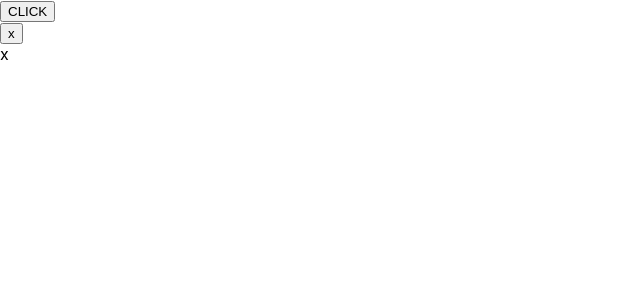
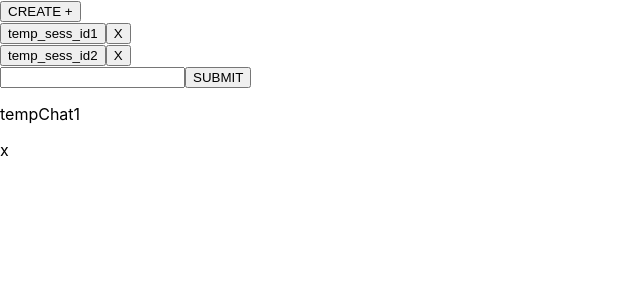
Before and after one commit to srikanthganta182/new-chat-gui, a React (Create React App) app: page / in a window 1280 px wide. Shown: the top 300 px of the page, without its empty margins (0-640 px from the left). Built offline with nearby package versions, Linux system fonts and the light colour scheme.

Commit message:
Local stuff basic, revert here, if messed up

```diff
--- a/src/App.tsx
+++ b/src/App.tsx
@@ -1,32 +1,43 @@
 import React, {useState} from 'react';
 import './App.css';
-import Session from "./components/Session";
-import ChatList from "./components/ChatList";
+import CreateSession from "./components/CreateSession";
+import SessionList from "./components/SessionList";
+import ChatForm from "./components/ChatForm";
+import ChatLog from "./components/ChatLog";
 
 function App() {
     const [sessionId, setSessionId] = useState<string>("x");
+    const [tempText, setTempText] = useState<string>("");
+    const [sessionListReload, setSessionListReload] = useState<number>(0);
+    const [chatLogReload, setChatLogReload] = useState<number>(0);
+
+    const renderSessionList = () => {
+        setSessionListReload(sessionListReload + 1)
+    }
+    const renderChatLog = () => {
+        setChatLogReload(chatLogReload + 1)
+    }
 
     return (
         <div>
-            <Session sessionId={sessionId} sessionName={"SESS-NAME"} setSessionId={setSessionId}></Session>
-            <ChatList sessionId={sessionId}></ChatList>
+            <CreateSession update={renderSessionList}></CreateSession>
+            <SessionList renderOn={sessionListReload} updateCurrentSession={setSessionId}
+                         updateSessionList={renderSessionList}></SessionList>
+            <ChatForm update={renderChatLog} updateTempText={setTempText}></ChatForm>
+            <ChatLog sessionId={sessionId} tempText={tempText} renderOn={chatLogReload}></ChatLog>
             {sessionId}
             {/*    Session List:
         1. Should refresh on new session.
         2. Should refresh on delete session.
         */}
-
-
             {/*  Chat List:
         1. Should refresh on selected session.
         2. Should refresh on new chat
         */}
 
-
             {/*  Chat Form
         1. Should refresh on text sent => Set to empty
         */}
-
         </div>
     );
 }
--- /dev/null
+++ b/src/components/ChatForm.tsx
@@ -0,0 +1,31 @@
+import React, {FC, FormEvent, useState} from 'react';
+
+interface ChatFormProps {
+    update: () => void;
+    updateTempText: (tempText: string) => void;
+}
+
+const ChatForm: FC<ChatFormProps> = ({update, updateTempText}) => {
+
+    const [text, setText] = useState("");
+    const handleSubmit = async (event: FormEvent) => {
+        event.preventDefault();
+        updateTempText(text)
+        update();
+
+        await new Promise(r => setTimeout(r, 3000));
+
+        updateTempText(text + "replyy")
+        update();
+
+    }
+
+    return (
+        <form onSubmit={(event) => handleSubmit(event)}>
+            <input type="text" name="chat input" onChange={(event) => setText(event.target.value)}/>
+            <button type={"submit"}>SUBMIT</button>
+        </form>
+    );
+};
+
+export default ChatForm;
--- a/src/components/ChatList.tsx
+++ /dev/null
@@ -1,15 +0,0 @@
-import React, {FC} from 'react';
-
-interface ChatProps {
-    sessionId: string;
-}
-
-const ChatList: FC<ChatProps> = ({sessionId}) => {
-    return (
-        <div>
-            <button>{sessionId}</button>
-        </div>
-    );
-};
-
-export default ChatList;
--- /dev/null
+++ b/src/components/ChatLog.tsx
@@ -0,0 +1,36 @@
+import React, {FC, useEffect, useState} from 'react';
+
+interface ChatLogProps {
+    sessionId: string;
+    tempText: string;
+    renderOn: number
+}
+
+interface Chat {
+    id: string;
+    text: string;
+    isReply: boolean;
+}
+
+const ChatLog: FC<ChatLogProps> = ({sessionId, tempText, renderOn}) => {
+
+    const [chatLog, setChatLog] = useState<Chat[]>([{id: "chatId", text: "tempChat1", isReply: true}]);
+    useEffect(() => {
+        //fetchChats for sessionId
+        setChatLog([...chatLog, {
+            isReply: false,
+            id: "adssa21" + (Math.random() + 1).toString(36).substring(7),
+            text: tempText
+        }])
+        return () => {
+        };
+    }, [tempText, renderOn]);
+
+    return (
+        <div>
+            {chatLog.map(chat => <p key={chat.id}> {chat.text}</p>)}
+        </div>
+    );
+};
+
+export default ChatLog;
--- /dev/null
+++ b/src/components/CreateSession.tsx
@@ -0,0 +1,23 @@
+import React, {FC} from 'react';
+
+
+interface CreateSessionProps {
+    update: () => void
+}
+
+const CreateSession: FC<CreateSessionProps> = ({update}) => {
+
+    const createNewSession = () => {
+
+        //     call backend and create a new session
+        update();
+    }
+
+    return (
+        <div>
+            <button onClick={createNewSession}>CREATE +</button>
+        </div>
+    );
+};
+
+export default CreateSession;
--- a/src/components/Session.tsx
+++ /dev/null
@@ -1,17 +0,0 @@
-import React, {FC} from 'react';
-
-interface SessionProps {
-    sessionId: string;
-    sessionName: string;
-    setSessionId: (sessionId: string) => void;
-}
-
-const Session: FC<SessionProps> = ({sessionId, sessionName, setSessionId}) => {
-    return (
-        <div>
-            <button onClick={() => setSessionId(sessionId + sessionId)}>CLICK</button>
-        </div>
-    );
-};
-
-export default Session;
--- /dev/null
+++ b/src/components/SessionList.tsx
@@ -0,0 +1,49 @@
+import React, {FC, useEffect, useState} from 'react';
+
+interface SessionListProps {
+    renderOn: number
+    updateCurrentSession: (sessionId: string) => void;
+    updateSessionList: () => void;
+}
+
+
+const SessionList: FC<SessionListProps> = ({renderOn: sessionListReload, updateCurrentSession, updateSessionList}) => {
+
+    const [sessionIds, setSessionIds] = useState<string[]>(["temp_sess_id1", "temp_sess_id2"]);
+
+    const fetchSessions = () => {
+        //fetch all sessionIds for this customer from backend
+        //     setSessions
+    }
+
+    useEffect(() => {
+        return () => {
+            fetchSessions();
+        };
+    }, [sessionListReload]);
+
+    const deleteSession = (sessionId: string) => {
+        //     delete this sesssion
+        setSessionIds([[...sessionIds][0]])
+        updateSessionList();
+        //     update => latest session
+    };
+    return (
+        <div>
+            {sessionIds.map(sessionId =>
+                <div key={sessionId}>
+                    <button onClick={() => updateCurrentSession(sessionId)}>
+                        {sessionId}
+                    </button>
+                    <button onClick={() => deleteSession(sessionId)}>
+                        X
+                    </button>
+                    <br/>
+                </div>
+            )
+            }
+        </div>
+    );
+};
+
+export default SessionList;
```
Also changed, not shown: src/config.js (added, +8 -0 lines).
